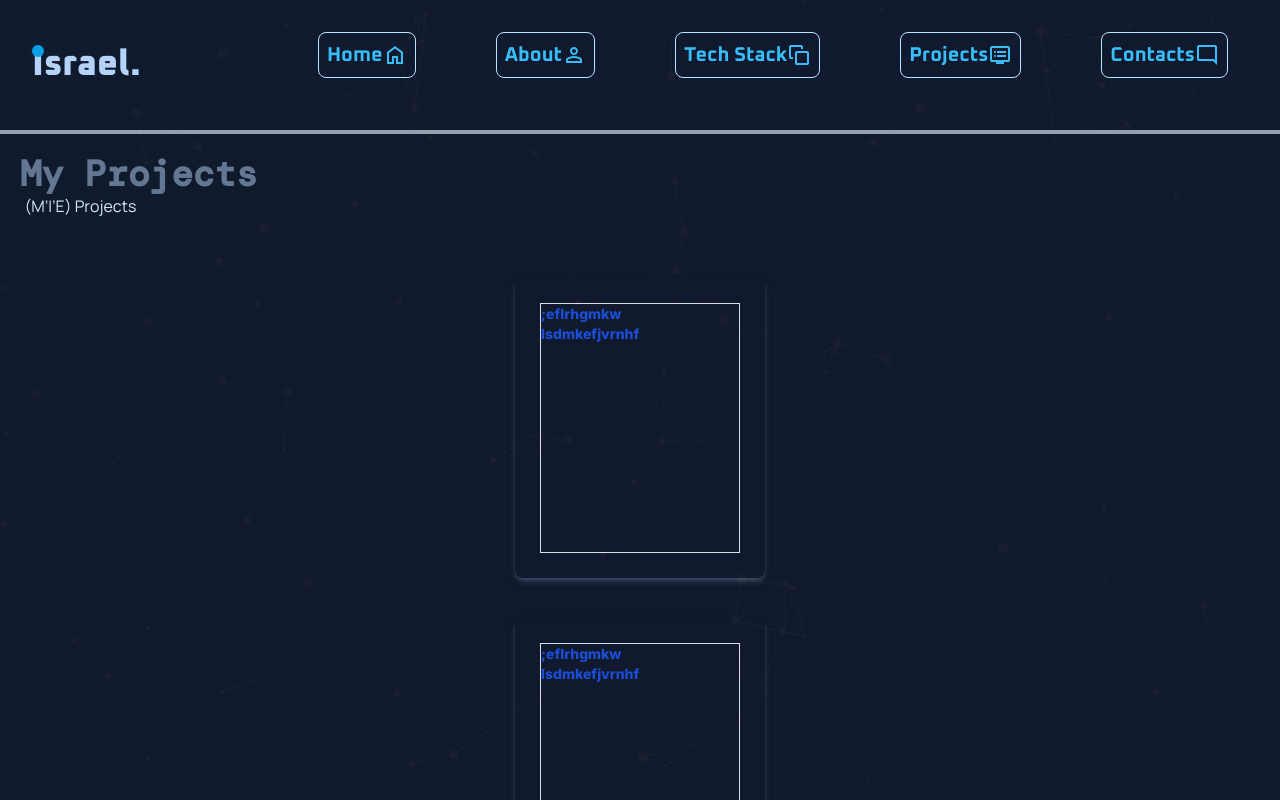
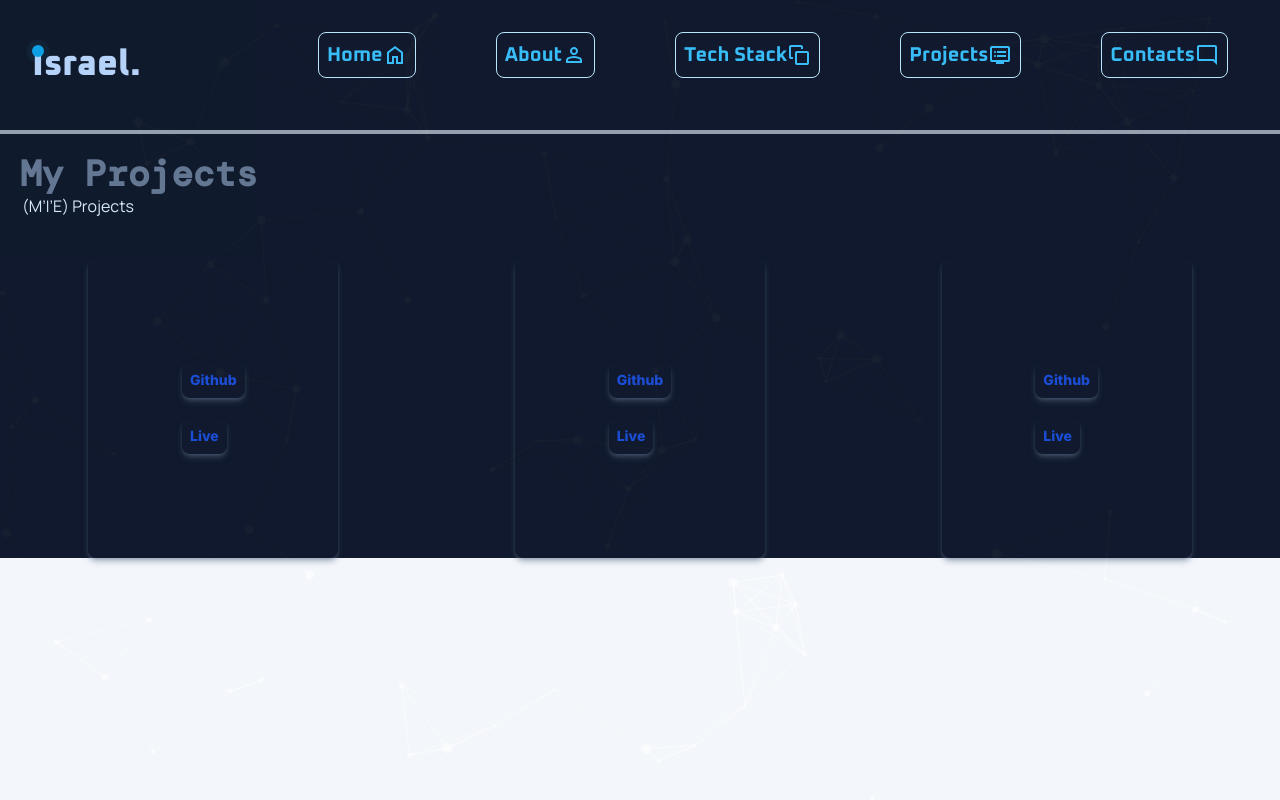
Before and after one commit to MIE-CODE/M-I-E_Portfolio, a Next.js app: page /Projects in a window 1280 px wide. Shown: the top 800 px of the page. Built offline with nearby package versions, Linux system fonts and the light colour scheme; a web font is replaced by a local one.

Commit message:
new changes

```diff
--- a/app/Projects/page.tsx
+++ b/app/Projects/page.tsx
@@ -1,6 +1,7 @@
 "use client";
 import React from "react";
 import Header from "../header";
+import Link from "next/link";
 
 const page = () => {
   const projects = [
@@ -18,7 +19,7 @@ const page = () => {
     },
   ];
   return (
-    <div className="w-Screen  bg-gray-900 ">
+    <div className="w-Screen  bg-gray-900 h-[100vh] max-h-max ">
       <Header />
       <div className="p-5 pb-0">
         <p className=" font-mono text-blue-200/50 text-4xl font-extrabold">
@@ -27,57 +28,28 @@ const page = () => {
         <p className="animate-trans-right font-manrope text-sky-100">
           (M’I’E) Projects
         </p>
-        <div className="flex-col justify-center mt-10 items-center text-4xl font-extrabold text-blue-700">
+        <div className="grid  gap-10 justify-center items-center   md:grid-cols-2 lg:grid-cols-3 mt-10  text-4xl font-extrabold text-blue-700">
           {projects.map((project, index) => (
-            <div key={index} className="flex justify-center gap-10 p-5">
-              <div className="flex justify-center items-center w-[250px] h-[300px] shadow-slate-500/50 rounded-lg shadow-md">
-                <div className=" text-sm w-[200px] h-[250px] border">
-                  <div className=" ">
-                    <p>;eflrhgmkw</p>
-                  </div>
-                  <div>lsdmkefjvrnhf</div>
+            <div key={index} className="flex justify-center">
+              <div className="flex justify-center items-center gap-1 w-[250px] h-[300px] shadow-slate-500/50 rounded-lg shadow-md">
+                <div className="text-sm grid gap-5  ">
+                  <Link
+                    href={project.GithubLink}
+                    className="w-max h-max hover:bg-slate-50/5  p-2 flex justify-center items-center shadow-slate-500/50 rounded-lg shadow-md"
+                  >
+                    Github
+                  </Link>
+                  <Link
+                    href={project.GithubLink}
+                    className=" w-max h-max p-2 flex justify-center items-center shadow-slate-500/50 rounded-lg shadow-md"
+                  >
+                    Live
+                  </Link>
                 </div>
               </div>
             </div>
           ))}
         </div>
-        {/* <div className="grid justify-center gap-10 md:gap-14 lg:gap-20  items-center pt-10">
-          <Link
-            href={"https://linkedin.com/in/menyaga-enyo-israel-648401228"}
-            className="flex justify-between px-3 items-center  w-[15rem] md:w-[40rem] md:h-12 lg:w-[50rem] xl:w-[70rem] rounded-lg h-10 bg-gradient-to-r from-gray-600 to-gray-400"
-          >
-            <p className=" font-bold font-test text-sky-50">Linkden</p>
-            <Image className="w-5 h-5" src={linkden} alt="linkden" />
-          </Link>
-          <Link
-            href={"https://github.com/MIE-CODE"}
-            className="flex justify-between px-3 items-center  w-[15rem] md:w-[40rem] md:h-12 lg:w-[50rem] xl:w-[70rem] rounded-lg h-10 bg-gradient-to-r from-gray-600 to-gray-400"
-          >
-            <p className=" font-bold font-test text-sky-50">GITHUB</p>
-            <Image className="w-5 h-5" src={github} alt="github" />
-          </Link>
-          <Link
-            href={"https://x.com/M_I_E_CODE?t=EAhq3CpZgmgWEPLt6lrQiA&s=09"}
-            className="flex justify-between px-3 items-center  w-[15rem] md:w-[40rem] md:h-12 lg:w-[50rem] xl:w-[70rem] rounded-lg h-10 bg-gradient-to-r from-gray-600 to-gray-400"
-          >
-            <p className=" font-bold font-test text-sky-50">Twitter</p>
-            <Image className="w-5 h-5" src={twitter} alt="twitter" />
-          </Link>
-          <Link
-            href={"mailto:israelvictor126@gmail.com"}
-            className="flex justify-between px-3 items-center  w-[15rem] md:w-[40rem] md:h-12 lg:w-[50rem] xl:w-[70rem] rounded-lg h-10 bg-gradient-to-r from-gray-600 to-gray-400"
-          >
-            <p className=" font-bold font-test text-sky-50">Email</p>
-            <Image className="w-5 h-5" src={email} alt="email" />
-          </Link>
-          <Link
-            href={"/cv.pdf"}
-            className="flex justify-between px-3 items-center  w-[15rem] md:w-[40rem] md:h-12 lg:w-[50rem] xl:w-[70rem] rounded-lg h-10 bg-gradient-to-r from-gray-600 to-gray-400"
-          >
-            <p className=" font-bold font-test text-sky-50">MY CV</p>
-            <Image className="w-5 h-5" src={download} alt="cv" />
-          </Link>
-        </div> */}
       </div>
     </div>
   );
--- a/app/card.tsx
+++ b/app/card.tsx
@@ -61,7 +61,7 @@ const card = () => {
   ];
 
   return (
-    <main className="grid justify-center p-10 lg:grid-cols-3 2xl:grid-cols-4 md:grid-cols-2 md:gap-20 gap-10 ">
+    <main className="grid   p-10 lg:grid-cols-3 2xl:grid-cols-4 md:grid-cols-2 md:gap-20 gap-10 ">
       {items.map((item, index) => (
         <div key={index} className="w-[250px] h-[300px]">
           <div className="grid ">
--- a/app/contacts/page.tsx
+++ b/app/contacts/page.tsx
@@ -49,10 +49,19 @@ const page = () => {
             <Image className="w-5 h-5" src={email} alt="email" />
           </Link>
           <Link
-            href={"/cv.pdf"}
+            href={"/resume.pdf"}
             className="flex justify-between px-3 items-center  w-[15rem] md:w-[40rem] md:h-12 lg:w-[50rem] xl:w-[70rem] rounded-lg h-10 bg-gradient-to-r from-gray-600 to-gray-400"
           >
             <p className=" font-bold font-test text-sky-50">MY CV</p>
+            <Image className="w-5 h-5" src={download} alt="cv" />
+          </Link>
+          <Link
+            href={"/resume.pdf"}
+            className="flex justify-between px-3 items-center  w-[15rem] md:w-[40rem] md:h-12 lg:w-[50rem] xl:w-[70rem] rounded-lg h-10 bg-gradient-to-r from-gray-600 to-gray-400"
+          >
+            <p className=" font-bold font-test text-sky-50">
+              Internship certificate
+            </p>
             <Image className="w-5 h-5" src={download} alt="cv" />
           </Link>
         </div>
--- a/app/header.tsx
+++ b/app/header.tsx
@@ -9,8 +9,8 @@ const Header = () => {
   const [navBar, setNavBar] = useState(false);
   return (
     <>
-      <div className="flex relative font-test w-full justify-between items-center py-[2rem] px-[2rem] border-b-4 border-gray-400">
-        <div className=" font-extrabold  text-blue-200 text-4xl">
+      <div className="flex relative  font-test w-full justify-between items-center py-[2rem] px-[2rem] border-b-4 border-gray-400">
+        <div className=" font-extrabold   text-blue-200 text-4xl">
           {" "}
           <span className="text-blue-400 relative  font-extrabold">
             {" "}
--- a/app/techStack/page.tsx
+++ b/app/techStack/page.tsx
@@ -3,12 +3,6 @@ import Header from "../header";
 import Card from "../card";
 
 const page = () => {
-  const stacks = [
-    {
-      GithubLink: "df",
-      liveLink: "df",
-    },
-  ];
   return (
     <div className="  bg-gray-900   max-h-max ">
       <Header />
```
Also changed, not shown: 2 other files (tests, documents, lock files or other folders).
